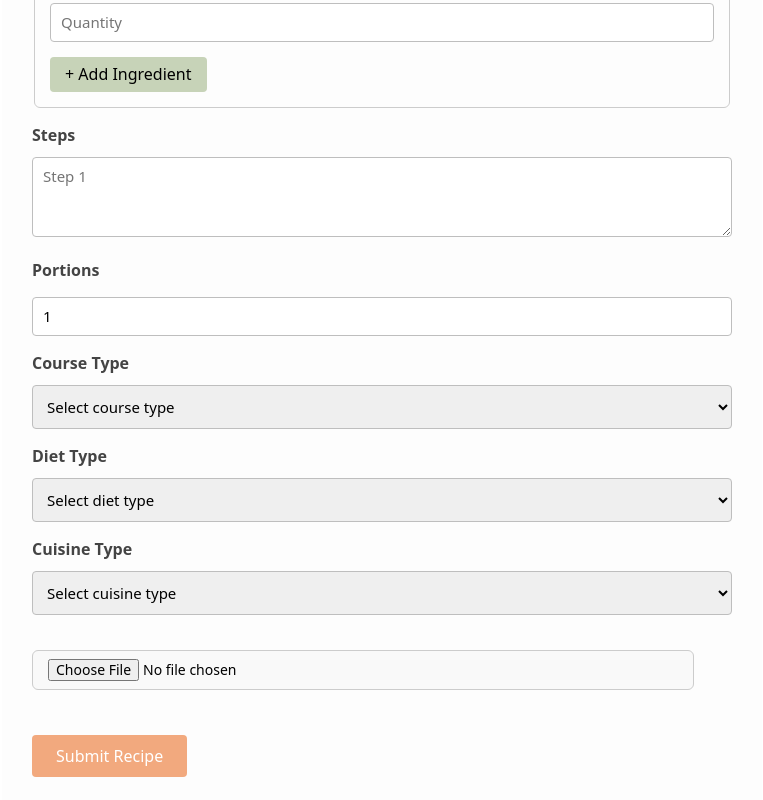
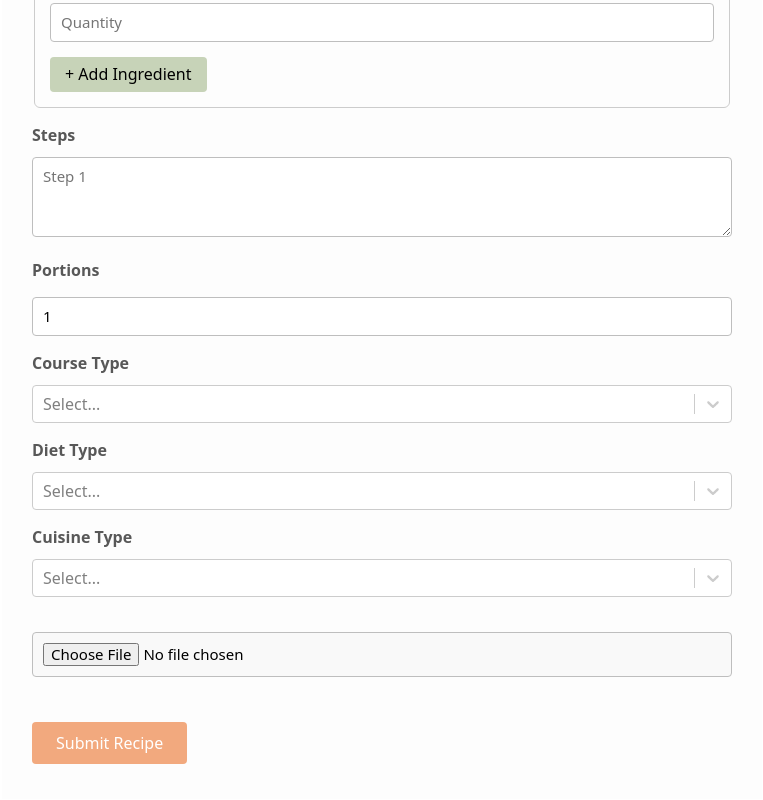
Before and after one commit to sarolyte/nemte-frontend, a React (Vite) app: page /add-recipe in a window 1280 px wide. Shown: the part 1100-1900 px from the top of the page, without its empty margins (258-1021 px from the left). Built offline with nearby package versions, Linux system fonts and the light colour scheme.

Commit message:
install react-select and edit options in select for CreateRecipe.jsx

```diff
--- a/package.json
+++ b/package.json
@@ -15,7 +15,8 @@
     "react-dom": "^19.1.1",
     "react-icons": "^5.5.0",
     "react-responsive": "^10.0.1",
-    "react-router-dom": "^6.30.1"
+    "react-router-dom": "^6.30.1",
+    "react-select": "^5.10.2"
   },
   "devDependencies": {
     "@eslint/js": "^9.36.0",
--- a/src/pages/CreateRecipe/CreateRecipe.jsx
+++ b/src/pages/CreateRecipe/CreateRecipe.jsx
@@ -1,8 +1,41 @@
 import useNewRecipe from "../../hooks/useNewRecipe.js";
 import styles from "./CreateRecipe.module.css";
+import Select from "react-select";
 
 export default function CreateRecipe() {
   const recipe = useNewRecipe();
+
+  const cuisineOptions = [
+    { value: "lithuanian", label: "Lithuanian" },
+    { value: "italian", label: "Italian" },
+    { value: "japanese", label: "Japanese" },
+    { value: "mexican", label: "Mexican" },
+    { value: "indian", label: "Indian" },
+    { value: "mediterranean", label: "Mediterranean" },
+    { value: "french", label: "French" },
+    { value: "american", label: "American" },
+    { value: "korean", label: "Korean" },
+    { value: "other", label: "Other" },
+  ];
+
+  const dietOptions = [
+    { value: "vegan", label: "Vegan" },
+    { value: "vegetarian", label: "Vegetarian" },
+    { value: "pescatarian", label: "Pescatarian" },
+    { value: "keto", label: "Keto" },
+    { value: "meat", label: "Meat" },
+    { value: "lactose free", label: "Lactose Free" },
+    { value: "gluten free", label: "Gluten Free" },
+  ];
+  const courseOptions = [
+    { value: "appetizer", label: "Appetizer" },
+    { value: "side_dish", label: "Side Dish" },
+    { value: "dessert", label: "Dessert" },
+    { value: "snack", label: "Snack" },
+    { value: "breakfast", label: "Breakfast" },
+    { value: "lunch", label: "Lunch" },
+    { value: "dinner", label: "Dinner" },
+  ];
 
   const convertToBase64 = (e) => {
     console.log(e);
@@ -239,60 +272,46 @@ export default function CreateRecipe() {
 
         <div className={styles.inputField}>
           <label htmlFor="courseType">Course Type</label>
-          <select
+          <Select
+            isMulti
             id="courseType"
-            value={recipe.courseType}
-            onChange={(e) => recipe.setCourseType(e.target.value)}
-          >
-            <option value="">Select course type</option>
-            <option value="appetizer">Appetizer</option>
-            <option value="main course">Main Course</option>
-            <option value="side dish">Side Dish</option>
-            <option value="dessert">Dessert</option>
-            <option value="snack">Snack</option>
-            <option value="breakfast">Breakfast</option>
-            <option value="lunch">Lunch</option>
-            <option value="dinner">Dinner</option>
-          </select>
+            options={courseOptions}
+            value={courseOptions.filter((o) =>
+              recipe.courseType.includes(o.value)
+            )}
+            onChange={(selected) =>
+              recipe.setCourseType(selected.map((o) => o.value))
+            }
+          ></Select>
         </div>
 
         <div className={styles.inputField}>
           <label htmlFor="dietType">Diet Type</label>
-          <select
+          <Select
+            isMulti
             id="dietType"
-            value={recipe.dietType}
-            onChange={(e) => recipe.setDietType(e.target.value)}
-          >
-            <option value="">Select diet type</option>
-            <option value="vegan">Vegan</option>
-            <option value="vegetarian">Vegetarian</option>
-            <option value="pescatarian">Pescatarian</option>
-            <option value="keto">Keto</option>
-            <option value="meat">Meat</option>
-            <option value="lactose free">Lactose Free</option>
-            <option value="gluten free">Gluten Free</option>
-          </select>
+            options={dietOptions}
+            value={dietOptions.filter((o) => recipe.dietType.includes(o.value))}
+            onChange={(selected) =>
+              recipe.setDietType(selected.map((o) => o.value))
+            }
+            menuPosition="fixed"
+            menuPlacement="auto"
+          ></Select>
         </div>
 
         <div className={styles.inputField}>
           <label htmlFor="cuisineType">Cuisine Type</label>
-          <select
+          <Select
             id="cuisineType"
-            value={recipe.cuisineType}
-            onChange={(e) => recipe.setCuisineType(e.target.value)}
-          >
-            <option value="">Select cuisine type</option>
-            <option value="lithuanian">Lithuanian</option>
-            <option value="italian">Italian</option>
-            <option value="japanese">Japanese</option>
-            <option value="mexican">Mexican</option>
-            <option value="indian">Indian</option>
-            <option value="mediterranean">Mediterranean</option>
-            <option value="french">French</option>
-            <option value="american">American</option>
-            <option value="korean">Korean</option>
-            <option value="other">Other</option>
-          </select>
+            options={cuisineOptions}
+            value={cuisineOptions.find((o) => o.value === recipe.cuisineType)}
+            onChange={(selected) =>
+              recipe.setCuisineType(selected?.value || "")
+            }
+            menuPosition="fixed"
+            menuPlacement="auto"
+          ></Select>
         </div>
 
         <div className={styles.imgUploadBlock}>
--- a/src/pages/CreateRecipe/CreateRecipe.module.css
+++ b/src/pages/CreateRecipe/CreateRecipe.module.css
@@ -15,11 +15,10 @@
   margin-top: 15px;
   margin-bottom: 10px;
   font-weight: 600;
-  color: #444;
+  color: #585858;
 }
 
-.recipeForm input[type="text"],
-input[type="number"],
+.recipeForm input,
 textarea,
 select {
   width: 100%;
@@ -45,7 +44,7 @@ select {
 .recipeForm legend {
   font-weight: bold;
   padding: 0 10px;
-  color: #555;
+  color: #585858;
 }
 
 .submitBtn {
@@ -106,7 +105,7 @@ select {
 .imgInput {
   width: 90%;
   padding: 8px 15px;
-  font-size: 14px;
+  font-size: 10.5pt;
   border: 1px solid #ccc;
   border-radius: 6px;
   background-color: #f9f9f9;
```
Also changed, not shown: 1 other file (tests, documents, lock files or other folders).
